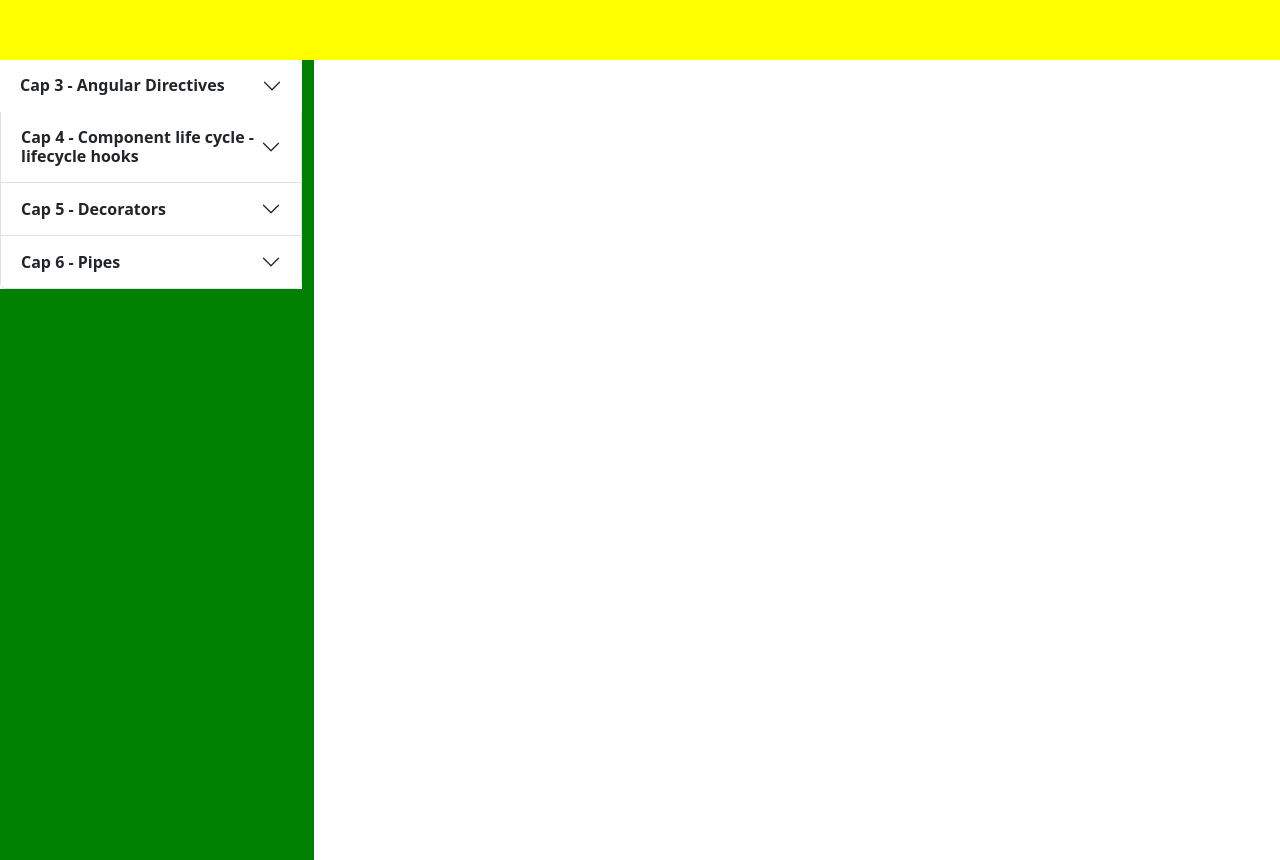
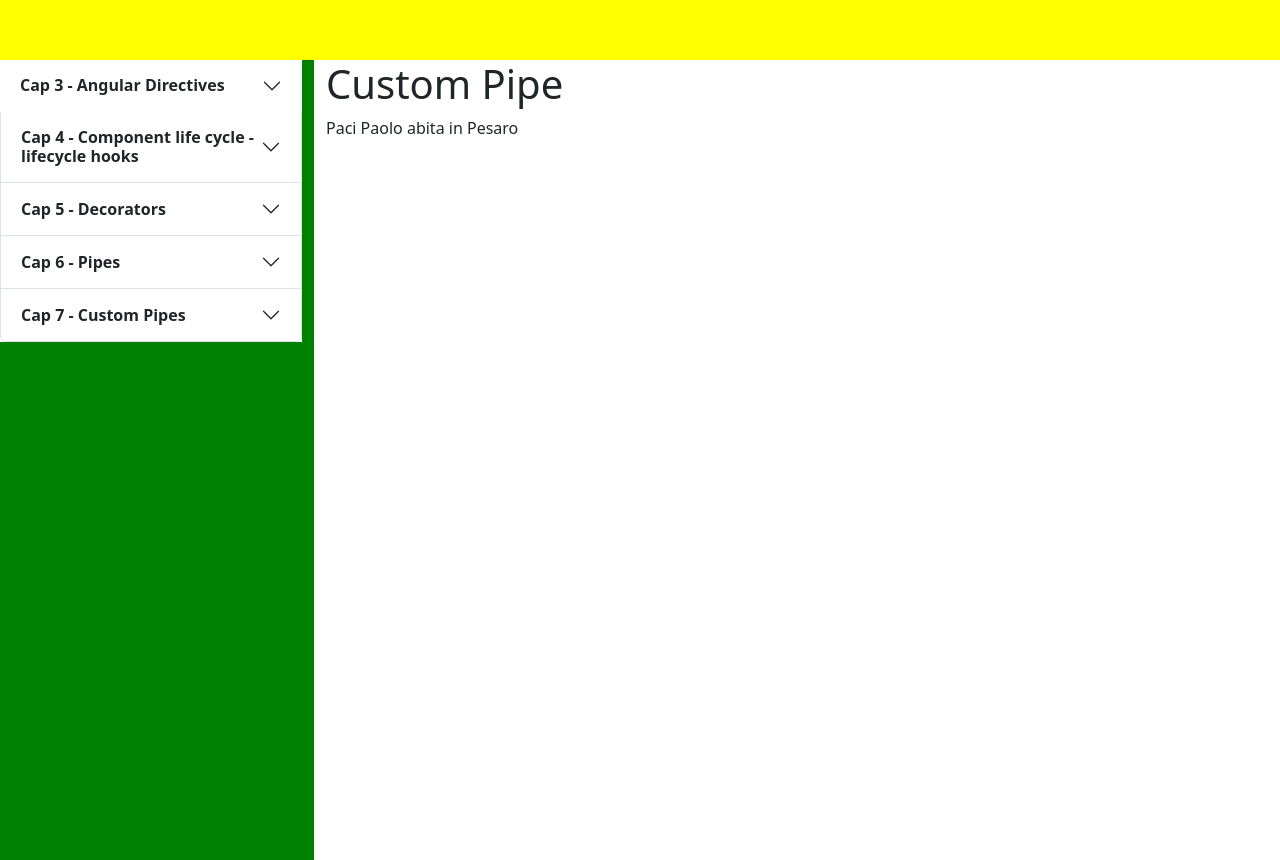
Before and after one commit to paolopci/Tutor_Angular17, an Angular app: page /apptext in a window 1280 px wide. Before the commit this address led to /. Built offline with nearby package versions, Linux system fonts and the light colour scheme.

Commit message:
example 01 - Custom pipe base example uses PipeTrasform (interface)

```diff
--- /dev/null
+++ b/src/app/Cap07/app-custom-pipe/app-custom-pipe.component.html
@@ -0,0 +1,2 @@
+<h1>Custom Pipe</h1>
+<p>{{'Paci Paolo abita in '|appendText:' Pesaro'}}</p>
--- /dev/null
+++ b/src/app/Cap07/pipes/append-text.pipe.ts
@@ -0,0 +1,12 @@
+import { Pipe, PipeTransform } from '@angular/core';
+
+@Pipe({
+  name: 'appendText'
+})
+export class AppendTextPipe implements PipeTransform {
+
+  transform(value: string, suffixVal: string): string {
+    return value + suffixVal;
+  }
+
+}
--- a/src/app/app-routing.module.ts
+++ b/src/app/app-routing.module.ts
@@ -26,6 +26,7 @@ import { AppPageNavigSlidePipeComponent } from './Cap06/app-page-navig-slide-pip
 import { AppPoundtokgConvertComponent } from './Cap06/app-poundtokg-convert/app-poundtokg-convert.component';
 import { AppJsonPipeComponent } from './Cap06/app-json-pipe/app-json-pipe.component';
 import { AppTabledatatoJsonComponent } from './Cap06/app-tabledatato-json/app-tabledatato-json.component';
+import { AppCustomPipeComponent } from './Cap07/app-custom-pipe/app-custom-pipe.component';
 
 
 const routes: Routes = [
@@ -54,6 +55,7 @@ const routes: Routes = [
   { path: 'pound', component: AppPoundtokgConvertComponent },
   { path: 'jsonp', component: AppJsonPipeComponent },
   { path: 'tablejson', component: AppTabledatatoJsonComponent },
+   { path: 'apptext', component: AppCustomPipeComponent },
 
 ];
 
--- a/src/app/carousel/carousel.component.html
+++ b/src/app/carousel/carousel.component.html
@@ -93,5 +93,20 @@
                 </div>
             </div>
         </div>
+        <div class="accordion-item">
+            <h2 class="accordion-header">
+                <button class="accordion-button collapsed" type="button" data-bs-toggle="collapse"
+                    data-bs-target="#flush-collapse5" aria-expanded="false" aria-controls="flush-collapse5"
+                    style="font-weight: bold;">
+                    Cap 7 - Custom Pipes
+                </button>
+            </h2>
+            <div id="flush-collapse5" class="accordion-collapse collapse" data-bs-parent="#accordionFlushExample">
+                <div class="accordion-body">
+                    <p><a href="#" class="link-underline-primary" [routerLink]="['/']">root</a></p>
+                    <p><a href="#" class="link-underline-primary" [routerLink]="['/apptext']">1. Creating Custom Pipes</a></p>
+                </div>
+            </div>
+        </div>
     </div>
 </div>
```
Also changed, not shown: src/app/Cap07/app-custom-pipe/app-custom-pipe.component.ts (added, +10 -0 lines), src/app/app.module.ts (+8 -2 lines), src/app/Cap07/app-custom-pipe/app-custom-pipe.component.css (added), 1 other file (tests, documents, lock files or other folders).
